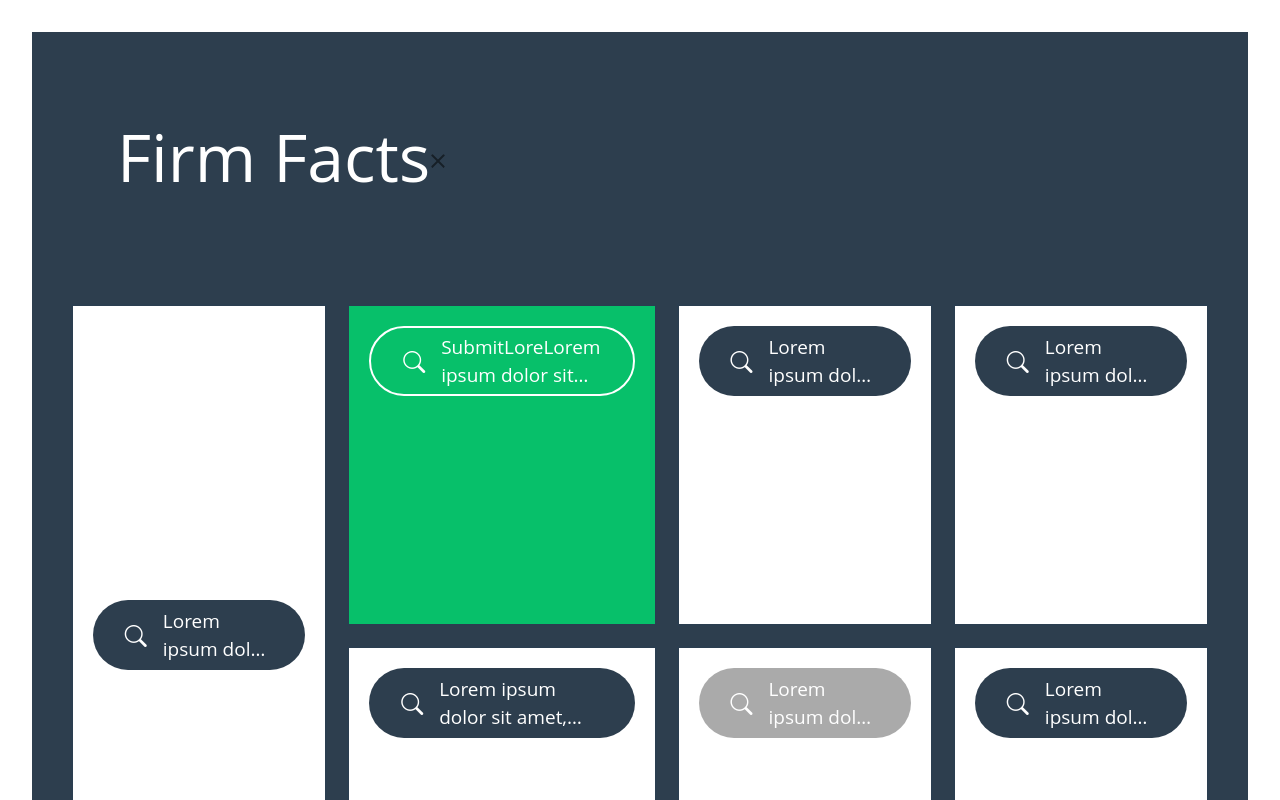
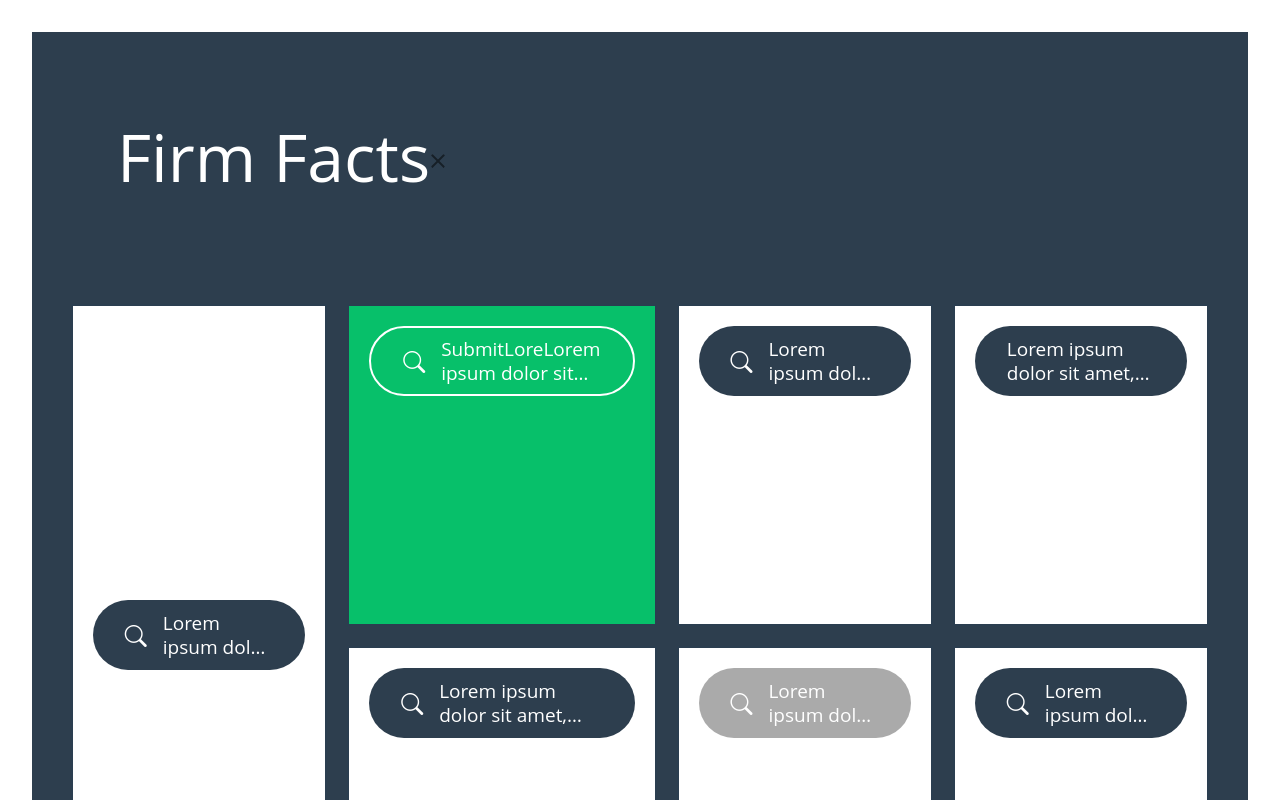
Before and after one commit to Alejotavo/challenge-GreatJakes, a React (Vite) app in the folder challenge/: page / in a window 1280 px wide. Shown: the top 800 px of the page. Built offline with nearby package versions, Linux system fonts and the light colour scheme.

Commit message:
refactor UI

```diff
--- a/challenge/src/components/button/button.module.scss
+++ b/challenge/src/components/button/button.module.scss
@@ -20,6 +20,10 @@
     &.primary {
       background-color: var(--primary-color);
       color: var(--font-color);
+
+      &:hover{
+        background-color: var( --secondary-color);
+      }
     }
 
     &.secondary {
--- a/challenge/src/components/modal/modal.scss
+++ b/challenge/src/components/modal/modal.scss
@@ -10,23 +10,23 @@
 
     .grid-container {
         display: grid;
-        grid-template-columns: repeat(4, 1fr); /* Tres columnas de igual tamaño */
+        grid-template-columns: repeat(4, 1fr);
         grid-template-rows: repeat(2, 1fr);
-        grid-gap: 20px; /* Espacio entre las tarjetas */
-        justify-content: center; /* Centrar la grilla horizontalmente */
-        padding-top: 100px; /* Espaciado desde el top */
+        grid-gap: 20px;
+        justify-content: center;
+        padding-top: 100px;
 
         .grid-item {
-            background-color: #ffffff; /* Fondo blanco para las tarjetas */
-            border: 2px solid #2b3e50; /* Borde oscuro */
+            background-color: #ffffff;
+            border: 2px solid #2b3e50;
             padding: 20px;
-            text-align: center; /* Centrar el contenido dentro de las tarjetas */
+            text-align: center;
             height: 322px;
         }
 
-        /* Este elemento ocupará dos filas */
+
         .grid-item-tall {
-            grid-row: span 3; /* Ocupar dos filas */
+            grid-row: span 3;
             height: 662px;
             display: flex;
             flex-direction: column;
@@ -35,18 +35,23 @@
 
         .btn-content{
             .truncated-text {
-                display: -webkit-box; /* Utiliza flexbox en navegadores que lo soportan */
-                -webkit-box-orient: vertical; /* Orienta la caja verticalmente */
-                -webkit-line-clamp: 2; /* Limita a dos líneas */
+                display: -webkit-box;
+                -webkit-box-orient: vertical;
+                -webkit-line-clamp: 2;
                 line-clamp: 2;
-                overflow: hidden; /* Oculta el desbordamiento */
-                text-overflow: ellipsis; /* Agrega puntos suspensivos al final */
-                line-height: 1.5em; /* Ajusta según el tamaño de la fuente */
+                overflow: hidden;
+                text-overflow: ellipsis;
                 text-align: left;
             }
         }
         .btn-data-content{
             display:contents;
+          }
+
+        .display-icon{
+            i{
+                display: none;
+            }
           }
         .green{
             background-color: var(--secondary-color);
@@ -56,20 +61,19 @@
         }
       }
 
-        /* Media Query para pantallas de 768px o menos */
 @media (max-width: 768px) {
     .grid-container {
-      grid-template-columns: 1fr; /* Una columna que ocupa el 100% */
-      padding-top: 50px; /* Opcional: ajustar el espaciado superior */
+      grid-template-columns: 1fr;
+      padding-top: 50px;
     }
 
     .grid-item {
-      margin: 0; /* Eliminar márgenes si es necesario */
-      width: 100%; /* Asegura que ocupe el 100% del contenedor */
+      margin: 0;
+      width: 100%;
     }
 
     .grid-item-tall {
-      grid-row: auto; /* Reiniciar el comportamiento de filas */
+      grid-row: auto;
     }
   }
 }
--- a/challenge/src/components/modal/modal.tsx
+++ b/challenge/src/components/modal/modal.tsx
@@ -4,6 +4,7 @@ import MainButton from '../button/button';
 import './../button/button.module.scss';
 
 function ModalComponent() {
+
     return (
         <Modal.Dialog className='custom-modal-container'>
           <Modal.Header closeButton>
@@ -18,7 +19,7 @@ function ModalComponent() {
                 </MainButton>
             </div>
             <div className="grid-item btn-content white"> <MainButton variant="primary">Lorem ipsum dolor sit amet, consectetur adipiscing elit. Suspendisse vitae ante leo. Nulla nec lectus accumsan ante </MainButton></div>
-            <div className="grid-item btn-content white"> <MainButton variant="primary">Lorem ipsum dolor sit amet, consectetur adipiscing elit. Suspendisse vitae ante leo. Nulla nec lectus accumsan ante </MainButton></div>
+            <div className="grid-item btn-content display-icon white"> <MainButton variant="primary">Lorem ipsum dolor sit amet, consectetur adipiscing elit. Suspendisse vitae ante leo. Nulla nec lectus accumsan ante </MainButton></div>
             <div className="grid-item btn-content white"> <MainButton variant="primary">Lorem ipsum dolor sit amet, consectetur adipiscing elit. Suspendisse vitae ante leo. Nulla nec lectus accumsan ante </MainButton></div>
             <div className="grid-item btn-content white"> <MainButton variant="disable">Lorem ipsum dolor sit amet, consectetur adipiscing elit. Suspendisse vitae ante leo. Nulla nec lectus accumsan ante </MainButton></div>
             <div className="grid-item btn-content white"> <MainButton variant="primary">Lorem ipsum dolor sit amet, consectetur adipiscing elit. Suspendisse vitae ante leo. Nulla nec lectus accumsan ante </MainButton></div>
```
